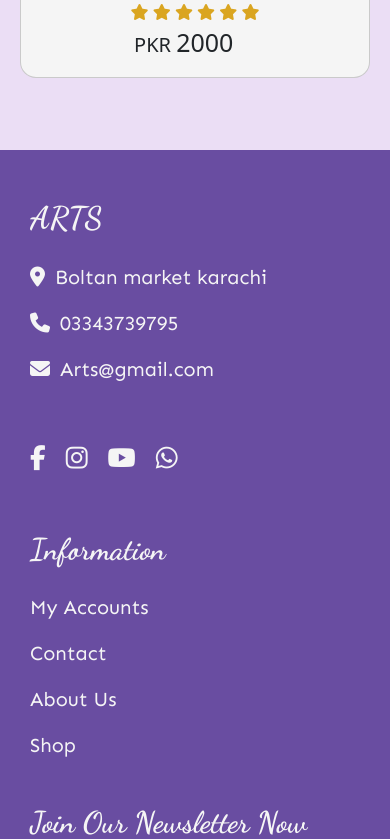
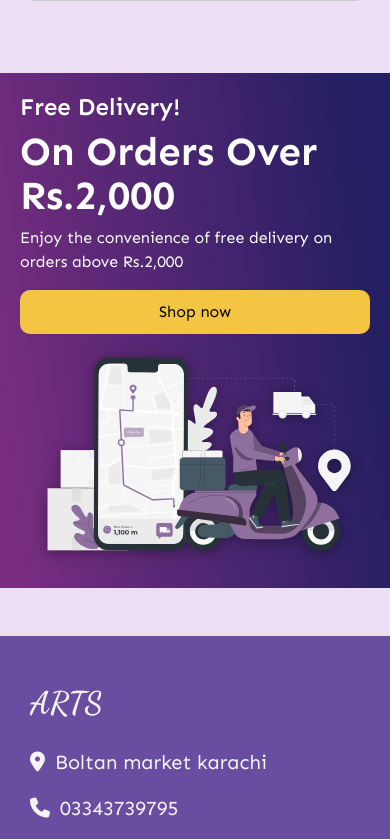
Before and after one commit to mkayf/Arts---online-shopping-card, a PHP site: page / in a window 390 px wide. Shown: the part 4327-5166 px from the top of the page. Run offline with PHP 8.4, Linux system fonts and the light colour scheme; some libraries are stand-ins or nearby versions.

Commit message:
free delivery section created

```diff
--- a/index.php
+++ b/index.php
@@ -63,7 +63,7 @@
             <div class="Trending-products-container">
                 <div class="row">
                     <!-- card-1  -->
-                    <div class="card " style="width: 18rem;">
+                    <div class="card" style="width: 18rem;">
                         <img src="https://images.unsplash.com/photo-1523275335684-37898b6baf30?fm=jpg&q=60&w=3000&ixlib=rb-4.0.3&ixid=M3wxMjA3fDB8MHxzZWFyY2h8Mnx8cHJvZHVjdHxlbnwwfHwwfHx8MA%3D%3D"
                             class="card-img-top" alt="...">
                         <div class="card-body">
@@ -227,6 +227,22 @@
             </div> <!-- container-div -->
         </section>
 
+        <!-- Free delivery section -->
+         <section class="free-delivery-section container my-5">
+            <div class="row d-flex justify-content-center align-items-center">
+                <div class="f-delivery-content col col-12 col-md-6 col-lg-6">
+                    <h2>Free Delivery!</h2>
+                    <h1>On Orders Over Rs.2,000</h1>
+                    <p>Enjoy the convenience of free delivery on orders above Rs.2,000</p>
+                    <a href="#" class="gold-btn">Shop now</a>
+                </div>
+                <div class="f-delivery-img col col-12 col-md-6 col-lg-6">
+                    <img src="./assets/images/free-delivery-1.svg" alt="">
+                </div>
+            </div>
+         </section>
+        <!-- Free delivery section -->
+
     </main>
 
 
--- a/scripts/script.js
+++ b/scripts/script.js
@@ -4,6 +4,7 @@ document.addEventListener('DOMContentLoaded', () => {
     let navIcons = document.getElementsByClassName('nav-icons');
     let logo = document.getElementsByClassName('nav-logo-div')[0];
     let collapseBtn = document.getElementsByClassName('collapse-btn')[0];
+    // Animate the navbar on scroll
     const changeValueOnScroll = () => {
         const scrollValue = document?.documentElement?.scrollTop;
         scrollValue > 100 ? navAnimate = true : navAnimate = false;
@@ -17,7 +18,7 @@ document.addEventListener('DOMContentLoaded', () => {
                 icon.style.filter = 'invert(0)';
             })
             logo.style.color = 'black';
-            collapseBtn.style.filter = 'invert(0)';
+            collapseBtn.style.filter = 'invert(1)';
         }
         else{
             document.getElementById('navbar').classList.remove('sticky');
@@ -29,7 +30,7 @@ document.addEventListener('DOMContentLoaded', () => {
                 icon.style.filter = 'invert(1)';
             })
             logo.style.color = 'white';
-            collapseBtn.style.filter = 'invert(1)';
+            collapseBtn.style.filter = 'invert(0)';
         }
     }
 
--- a/styles/home-style.css
+++ b/styles/home-style.css
@@ -78,7 +78,10 @@
     padding: 10px 28px;
     border-radius: 10px;
     font-family: var(--sen-regular);
-    /* font-weight: 600; */
+    transition: all 0.2s ease-in-out;
+}
+.gold-btn:hover{
+    background-color: #ecbf41;
 }
 
 body{
@@ -344,10 +347,7 @@ header .offcanvas-links li a{
  .carousel-item .c-content-div{
     width: 100%;
     text-align: center;
-    display: flex;
-    justify-content: center;
     align-items: center;
-
  }
  .carousel-item .c-content-div h1{
     font-size: 2rem;
@@ -363,7 +363,14 @@ header .offcanvas-links li a{
         margin-top: 4px;
     }
     .carousel-item .c-content-div{
+        text-align: left;
+        align-items: flex-start;
         gap: 4px;
+        padding: 0 20px;
+    }
+    .carousel-item .c-content-div .gold-btn{
+        width: 100%;
+        text-align: center;
     }
     .carousel-item .c-content-div h1{
         font-size: 1.5rem;
@@ -393,6 +400,9 @@ header .offcanvas-links li a{
 .trending-products-heading h1{
     font-size: 3rem;
 }
+.card-img-top{
+    height: 350px;
+}
 .card{
     border-radius: 16px;
     overflow: hidden;
@@ -409,7 +419,7 @@ header .offcanvas-links li a{
     transition: all ease 0.6s;
     width: 100%;
     height:auto;
-    object-fit: cover;;
+    object-fit: cover;
 }
 .card img:hover{
     transform: scale(1.5);
@@ -466,6 +476,9 @@ header .offcanvas-links li a{
     }
 }
 @media (max-width: 520px){
+    .trending-products-heading h1{
+        font-size: 2rem;
+    }
     .card{
         height: 400px;
         width: 350px !important;
@@ -479,6 +492,85 @@ header .offcanvas-links li a{
 }
 
 
+/* Free delivery section styling */
+.free-delivery-section{
+    background: linear-gradient(82deg, rgb(121, 45, 129) 3.6%, rgb(36, 31, 98) 90.4%);
+    border-radius: 28px;
+    padding: 32px;
+    overflow: hidden;
+}
+
+.free-delivery-section .f-delivery-content{
+    display: flex;
+    justify-content: center;
+    align-items: flex-start;
+    flex-direction: column;
+    /* border: 2px solid yellow; */
+}
+
+.free-delivery-section .f-delivery-content h2{
+    font-family: var(--sen-semibold);
+    font-size: 2.5rem;
+    color: white;
+}
+
+.free-delivery-section .f-delivery-content h1{
+    font-family: var(--sen-bold);
+    font-size: 5rem;
+    color: white;
+    line-height: 1.1;
+}
+
+.free-delivery-section .f-delivery-content p{
+    color: white;
+    font-size: 1.1rem;
+    font-family: var(--sen-regular);
+}
+
+.free-delivery-section .f-delivery-img img{
+    transform: translateY(30pxs);
+    filter: drop-shadow(0px 2px 7px #0000005a);
+}
+
+@media (max-width: 1200px){
+    .free-delivery-section .f-delivery-content h1{
+        font-size: 4rem;
+    }
+}
+
+@media (max-width: 992px){
+    .free-delivery-section .f-delivery-content h1{
+        font-size: 3rem;
+    }
+}
+
+@media (max-width: 768px){
+    .free-delivery-section .f-delivery-content h2{
+        font-size: 2rem;
+    }
+    .free-delivery-section .f-delivery-content p{
+        font-size: 1rem;
+    }
+}
+
+@media (max-width: 576px){
+    .free-delivery-section{
+        border-radius: 0;
+        padding: 20px;
+    }
+    .free-delivery-section .f-delivery-content .gold-btn{
+        width: 100%;
+        text-align: center;
+    }
+
+    .free-delivery-section .f-delivery-content h2{
+        font-size: 1.5rem;
+    }
+    .free-delivery-section .f-delivery-content h1{
+        font-size: 2.5rem;
+    }
+
+}
 
 /* footer-start  */
 .footer-section{
--- a/website contents.txt
+++ b/website contents.txt
@@ -5,9 +5,9 @@ Font family: Aeonik
 1. Home Page:
     # Navbar: Home, Products, About, Contact, Search Input, login, signup and user dashboard.
     # Hero Section
-    # New Arrivals,
+    # Top Trending Products,
+    # Promotion banner,
     # Shop by category,
-    # Promotion banner,
     # Testimonials
-    # Newsletter subscription
+    # Feedback
     # Footer
```
Also changed, not shown: assets/images/free-delivery-1.svg (added), assets/images/free-delivery-2.svg (added), assets/images/free-delivery-3.svg (added).
